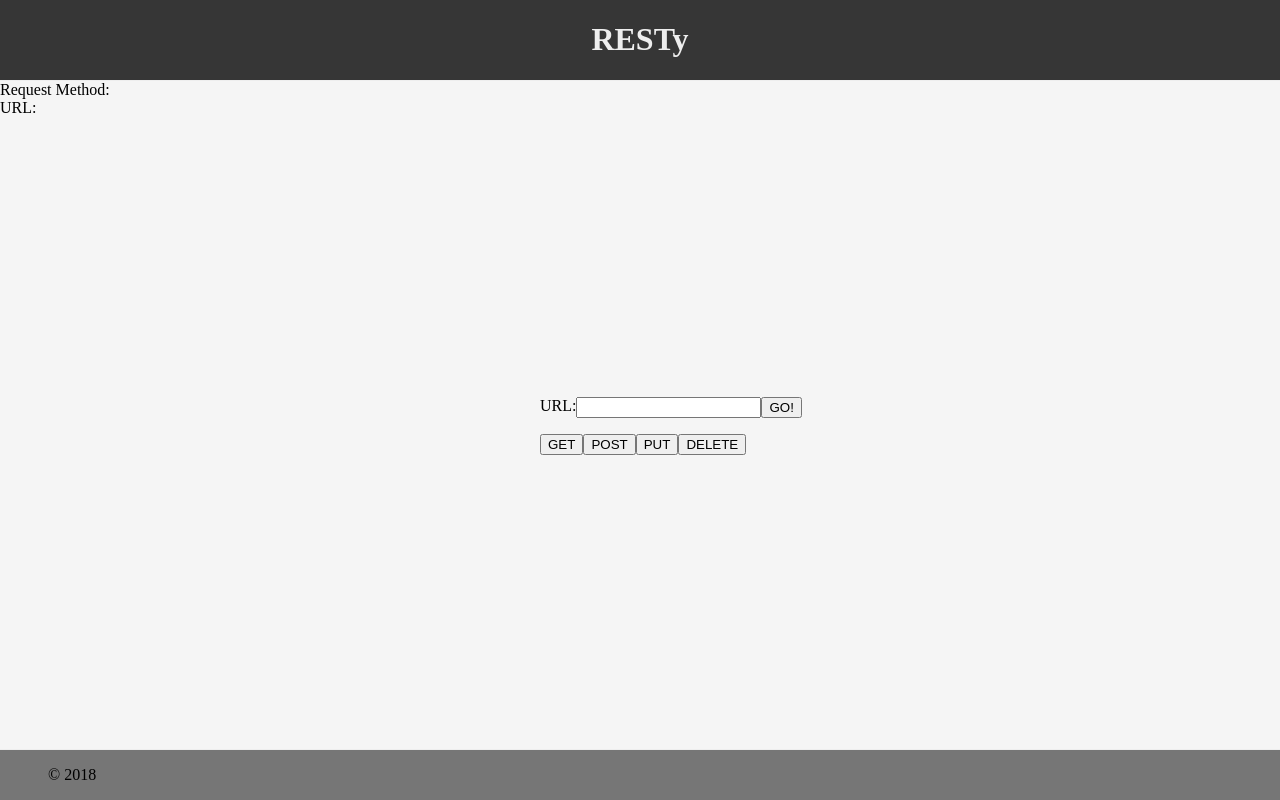
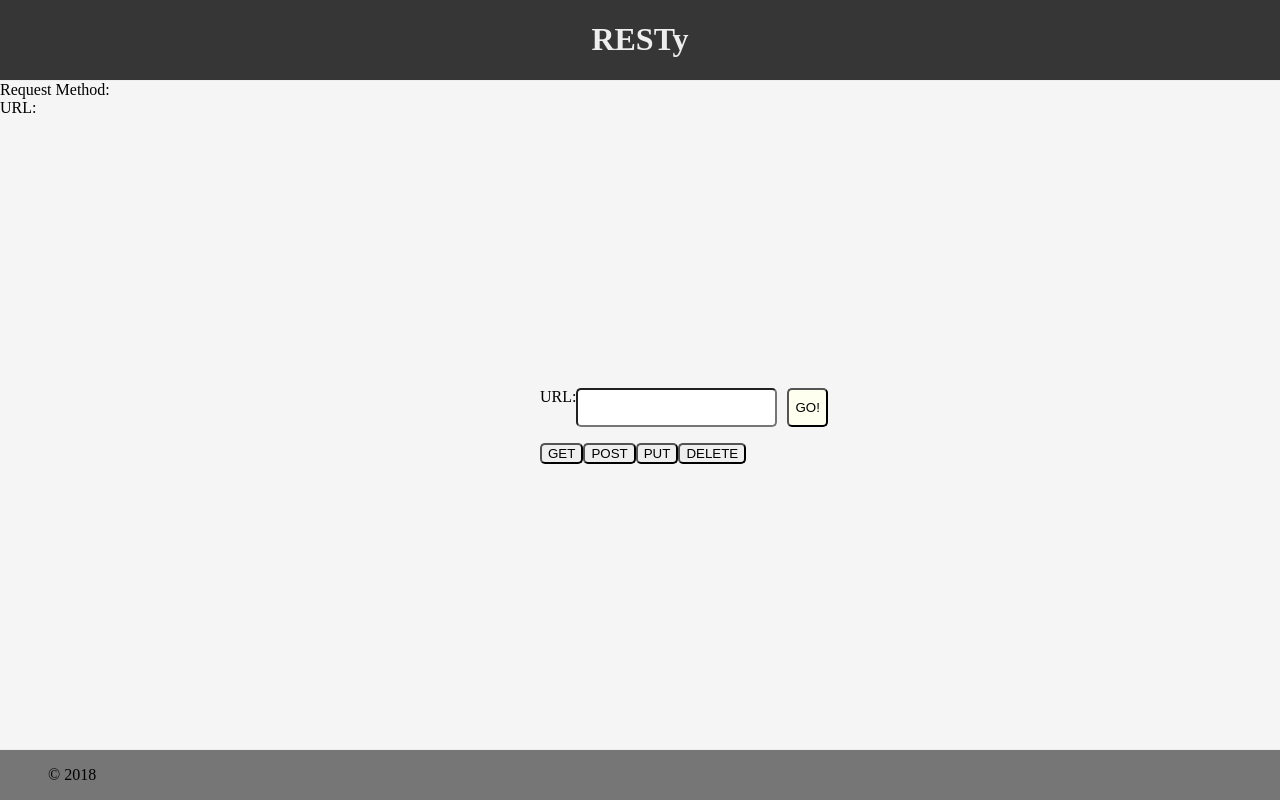
Before and after one commit to bran2miz/resty, a React (Vite) app: page / in a window 1280 px wide. Built offline with nearby package versions, Linux system fonts and the light colour scheme.

Commit message:
lab28 almost finished video, working on tests

```diff
--- a/src/App.jsx
+++ b/src/App.jsx
@@ -1,4 +1,4 @@
-import React, {useState} from 'react';
+import React, { useState, useEffect } from 'react';
 
 
 import './App.scss';
@@ -22,19 +22,74 @@ const App = () => {
   // the argument represents the starting value of the state
   // returns an array of a getter and setter
 
+
+  // listen for the state (newState.requestParams) when it changes (url and method, maybe body)
+  // when they change, make a http request
+  // update the DATA (appState.data) to the new values.
+
+
+  // use a useEffect to do this
+  //OPTION 1 (option 2 in README.md)
+  useEffect(() => {
+    // console.log('this is a callback function');
+    // can do anything
+    // use wrap the async function in parenthesis so that it turns it into an anonymous function
+
+    // if there isn't a url, don't run this and return to the callback.
+    if (!newState.requestParams.url) return;
+
+    // if data return newState.
+    // early exit gate
+    if (newState.data && Object.keys(newState.data)) return;
+    // run this function only if I don't have data...:
+    (async () => {
+      // make the request
+      const url = newState.requestParams.url
+
+      const method = newState.requestParams.method
+
+      // make a dummy request
+      const request = {
+        count: 2,
+        results: [
+          { name: "fake thing 1", url: "http://fakethings.com/1" },
+          { name: "fake thing 2", url: "http://fakethings.com/2" },
+        ],
+      };
+      // make the request, get back data
+      // ...newState is a spread operator
+      // takes the object and spreads it apart
+      // {data, requestParams}
+      // {...newState, pizza: "yum"}
+      // newState is now {data, requestParams, pizza: "yum"}
+      // {data: {fjfjfje:}, requestParams: {url: "yaya", method: "GET"}, data {}}
+
+      // new value of data will be an empty object or the things back from the request you make
+
+      setState({ ...newState, data: request.data })
+
+      // be very careful that you don't create a circular dependency where the state of the the thing you are watching changes every time the function runs
+    })();
+    return () => {
+      console.log('component unmounts');
+    }
+  }, [newState])
+
   const callApi = (requestParams) => {
     // mock output
-    const data = {
-      count: 2,
-      results: [
-        {name: "fake thing 1", url: "http://fakethings.com/1"},
-        {name: "fake thing 2", url: "http://fakethings.com/2"},
-      ],
-    };
+    // const data = {
+    //   count: 2,
+    //   results: [
+    //     {name: "fake thing 1", url: "http://fakethings.com/1"},
+    //     {name: "fake thing 2", url: "http://fakethings.com/2"},
+    //   ],
+    // };
     // setting form data as requestParams
     //setState of requestParams (an empty object) to formData which is object with keys of method, url, and reqBody.
-    setState({data, requestParams})
+    setState({ data: {}, requestParams })
   }
+
+
 
 
   return (
--- a/src/Components/Form/Form.scss
+++ b/src/Components/Form/Form.scss
@@ -23,4 +23,10 @@ form {
       }
     }
   }
+  .method {
+    background:'ivory';
+    margin: '5px';
+    border-radius: 5px;
+
+  }
 }
--- a/src/Components/Form/index.jsx
+++ b/src/Components/Form/index.jsx
@@ -51,19 +51,31 @@ const Form = (props)=> {
             name='url'
             type='text'
             value={formData.url}
-            onChange={handleFormInput} />
-            <button type="submit">GO!</button>
+            onChange={handleFormInput}
+            style={{
+              marginRight: '10px',
+              padding: '10px',
+              borderRadius: '5px'
+            }}
+            />
+            <button style={{color: "black", background:'ivory', borderRadius: '5px', cursor: 'pointer'}} type="submit">GO!</button>
           </label>
           <label className="methods">
-            <button id="get" type="button" onClick={handleButtonClick}>GET</button>
-            <button id="post" type="button" onClick={handleButtonClick}>POST</button>
-            <button id="put" type="button" onClick={handleButtonClick}>PUT</button>
-            <button id="delete" type="button" onClick={handleButtonClick}>DELETE</button>
+            <button className="method"id="get" type="button" onClick={handleButtonClick}>GET</button>
+            <button className="method"id="post" type="button" onClick={handleButtonClick}>POST</button>
+            <button className="method"id="put" type="button" onClick={handleButtonClick}>PUT</button>
+            <button className="method"id="delete" type="button" onClick={handleButtonClick}>DELETE</button>
           </label>
           {/* whatever is on the left is true to move to the right */}
           {["PUT", "POST"].includes(formData.method) &&
           <textarea
             value={formData.body}
+            style={{
+              marginTop: '10px',
+              padding: '5px',
+              borderRadius: '5px',
+              display: 'flex',
+            }}
             rows={10}
             onChange={handleFormInput}
             name='body'
```
Also changed, not shown: package.json (+32 -12 lines), src/setupTests.js (added, +5 -0 lines), .babelrc (added), 2 other files (tests, documents, lock files or other folders). Lines whose indentation alone changed are shown as unchanged.
